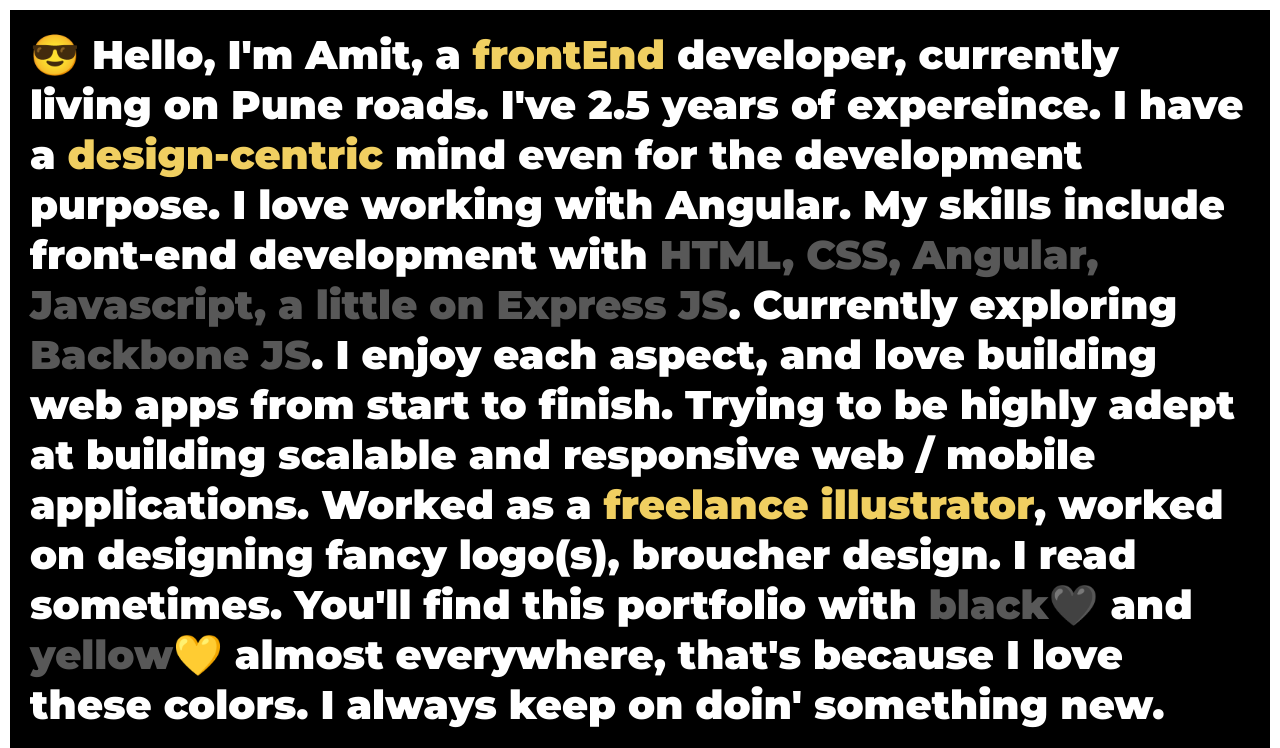
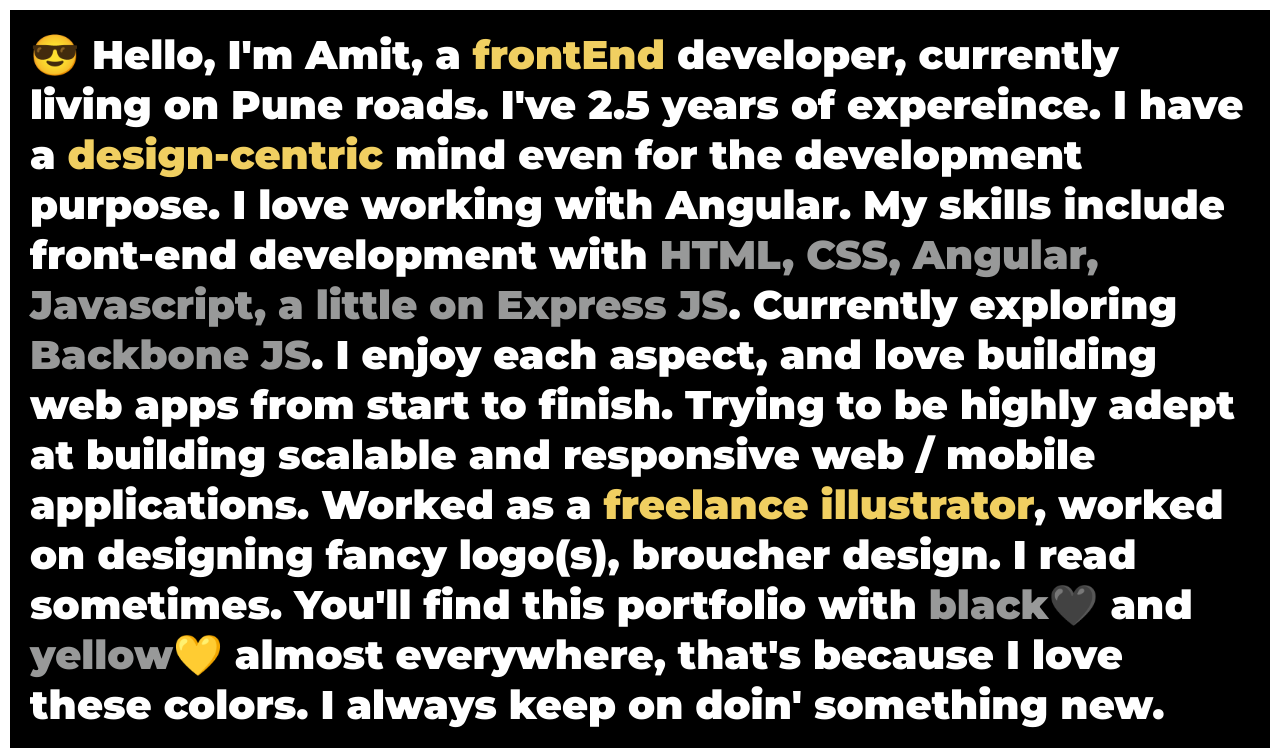
Before and after one commit to amitshaiwale/angular-portfolio, an Angular app: page / in a window 1280 px wide. Shown: the top 748 px of the page. Built offline with nearby package versions, Linux system fonts and the light colour scheme.

Commit message:
css change for conflict

```diff
--- a/src/app/app.component.css
+++ b/src/app/app.component.css
@@ -24,7 +24,7 @@
 }
 
 .slightHighliht{
-    color: rgb(88, 88, 88);
+    color: rgb(152, 153, 153);
     /* color: #FAAD00; */
 }
 
```
